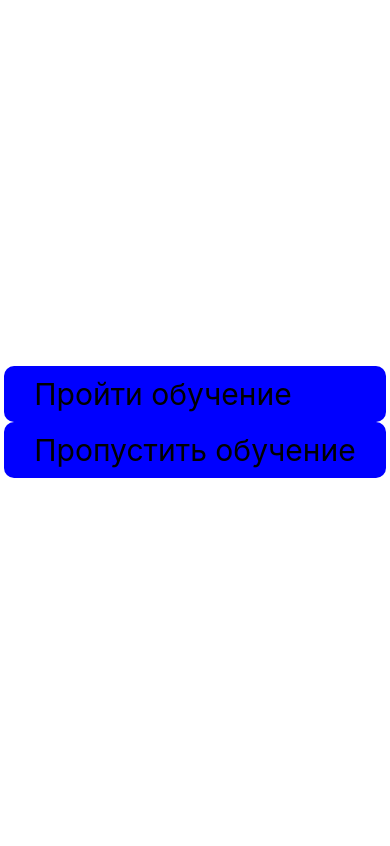
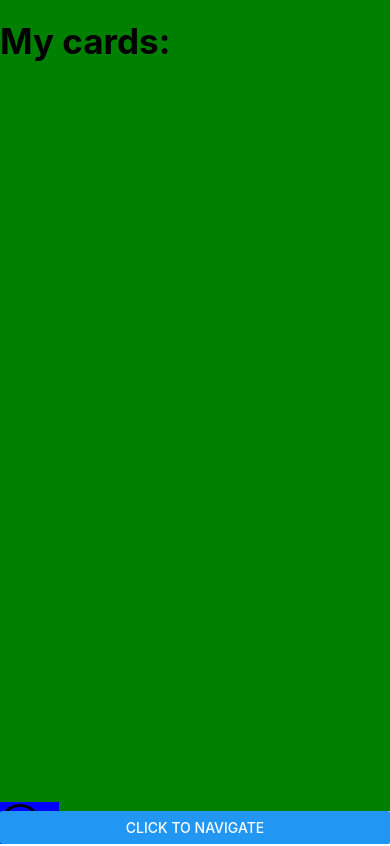
Before and after one commit to WittyB0y/CatKeeper, a React Native app: screen / in a window 390 px wide. Built offline with nearby package versions, Linux system fonts and the light colour scheme.

Commit message:
CAT-1 Routing (#1)
* feat: CAT-1 Add routing to application

* feat: CAT-1 Replaced options from the Routes component

```diff
--- a/App.tsx
+++ b/App.tsx
@@ -1,21 +1,5 @@
-import { StatusBar } from 'expo-status-bar';
-import { StyleSheet, Text, View, Image, Vibration, ToastAndroid  } from 'react-native';
-import {FirstRunScreen} from './src/pages';
+import { Routes } from "./src/Routes";
+
 export default function App() {
-  return (
-    <View style={styles.container}>
-      <StatusBar style="auto" />
-      <FirstRunScreen />
-    </View>
-  );
+  return <Routes />
 }
-
-const styles = StyleSheet.create({
-  container: {
-    flex: 1,
-    backgroundColor: '#fff',
-    alignItems: 'center',
-    justifyContent: 'center',
-    width: '100%',
-  },
-});
--- a/package.json
+++ b/package.json
@@ -11,6 +11,8 @@
   "dependencies": {
     "@expo/vector-icons": "^13.0.0",
     "@react-native-async-storage/async-storage": "^1.21.0",
+    "@react-navigation/native": "^6.1.9",
+    "@react-navigation/native-stack": "^6.9.17",
     "expo": "~49.0.15",
     "expo-status-bar": "~1.6.0",
     "react": "18.2.0",
--- /dev/null
+++ b/src/Routes/Routes.tsx
@@ -0,0 +1,25 @@
+import { createNativeStackNavigator, NativeStackNavigationOptions } from "@react-navigation/native-stack";
+import { NavigationContainer } from "@react-navigation/native";
+import { Greeting, Home } from "../pages";
+
+type TOptions = 'home' | 'greeting'
+
+const Stack = createNativeStackNavigator()
+
+const options: Partial<Record<TOptions, NativeStackNavigationOptions>> = {
+  home: {
+    headerShown: false,
+    autoHideHomeIndicator: false
+  }
+}
+
+export const Routes = () => {
+  return (
+    <NavigationContainer>
+      <Stack.Navigator initialRouteName={'Home'}>
+        <Stack.Screen name={'Home'} component={Home} options={options.home}  />
+        <Stack.Screen name={'Greeting'} component={Greeting} />
+      </Stack.Navigator>
+    </NavigationContainer>
+  )
+}
--- /dev/null
+++ b/src/Routes/index.ts
@@ -0,0 +1 @@
+export * from './Routes'
--- a/src/pages/Greeting/FirstScreen.tsx
+++ /dev/null
@@ -1,37 +0,0 @@
-import React, { useEffect, useState } from 'react';
-import AsyncStorage from '@react-native-async-storage/async-storage';
-import { View, Vibration, ToastAndroid  } from 'react-native';
-import { CustomButton } from '../../components/CustomButton';
-import { useNotifications } from '../../hooks';
-import { Home } from '../Home/Home';
-
-export const FirstRunScreen = () => {
-  const [notify] = useNotifications();
-  const [isFirstRun, setIsFirstRun] = useState<boolean>(false)
-
-    useEffect(() => {
-    const checkFirstRun = async () => {
-        const isFirstRun = await AsyncStorage.getItem('firstRun');
-
-        if (!isFirstRun) {
-            await AsyncStorage.setItem('firstRun', 'true');
-        }
-        setIsFirstRun(!isFirstRun);
-      };
-
-      checkFirstRun();
-    }, []);
-    if (isFirstRun) {
-        return (
-          <View>
-          <CustomButton text="Пройти обучение" fontSize={30} onPress={() => notify('Meow')}/>
-          <CustomButton text="Пропустить обучение" fontSize={30} onPress={() => {console.log('Fucked'); Vibration.vibrate([200, 100, 300]); ToastAndroid.show('You are passik, u can not fuck me', ToastAndroid.SHORT)}}/>
-      </View>
-        )
-    }
-    return (
-        <View>
-          <Home/>
-        </View>
-    )
-  };
--- /dev/null
+++ b/src/pages/Greeting/Greeting.tsx
@@ -0,0 +1,38 @@
+import React, { useEffect, useState } from 'react';
+import AsyncStorage from '@react-native-async-storage/async-storage';
+import { ToastAndroid, Vibration, View } from 'react-native';
+import { CustomButton } from '../../components';
+import { useNotifications } from '../../hooks';
+
+interface IGreetingProps {
+  navigation: any
+}
+
+export const Greeting = ({navigation}: IGreetingProps) => {
+  const [notify] = useNotifications();
+  const [isFirstRun, setIsFirstRun] = useState<boolean>(false)
+
+  // useEffect(() => {
+  //   const checkFirstRun = async () => {
+  //     const isFirstRun = await AsyncStorage.getItem('firstRun');
+  //
+  //     if (!isFirstRun) {
+  //       await AsyncStorage.setItem('firstRun', 'true');
+  //     }
+  //     setIsFirstRun(!isFirstRun);
+  //   };
+  //
+  //   checkFirstRun();
+  // }, []);
+
+  return (
+    <View>
+      <CustomButton text="Пройти обучение" fontSize={30} onPress={() => notify('Meow')}/>
+      <CustomButton text="Пропустить обучение" fontSize={30} onPress={() => {
+        console.log('Fucked');
+        Vibration.vibrate([200, 100, 300]);
+        ToastAndroid.show('You are passik, u can not fuck me', ToastAndroid.SHORT)
+      }}/>
+    </View>
+  )
+}
--- a/src/pages/Greeting/index.ts
+++ b/src/pages/Greeting/index.ts
@@ -1 +1 @@
-export * from './FirstScreen'
+export * from './Greeting'
--- a/src/pages/Home/Home.tsx
+++ b/src/pages/Home/Home.tsx
@@ -1,13 +1,22 @@
-import { View, StyleSheet, Text } from 'react-native';
+import { View, StyleSheet, Text, Button } from 'react-native';
 import { LowMenu } from "../../components"
 
-export const Home = () => {
+interface IHomeProps {
+  navigation: any
+}
+
+export const Home = ({navigation}: IHomeProps) => {
+  const handlePress = () => {
+    navigation.navigate('Greeting')
+  }
+
   return (
     <View style={{width: "100%", height: "100%"}}>
         <View style={styles.containerView}>
         <Text style={styles.container}>My cards:</Text>
         </View>
         <LowMenu></LowMenu>
+      <Button title={'Click to navigate'} onPress={handlePress} />
     </View>
   )
 }
```
Also changed, not shown: 1 other file (tests, documents, lock files or other folders).
